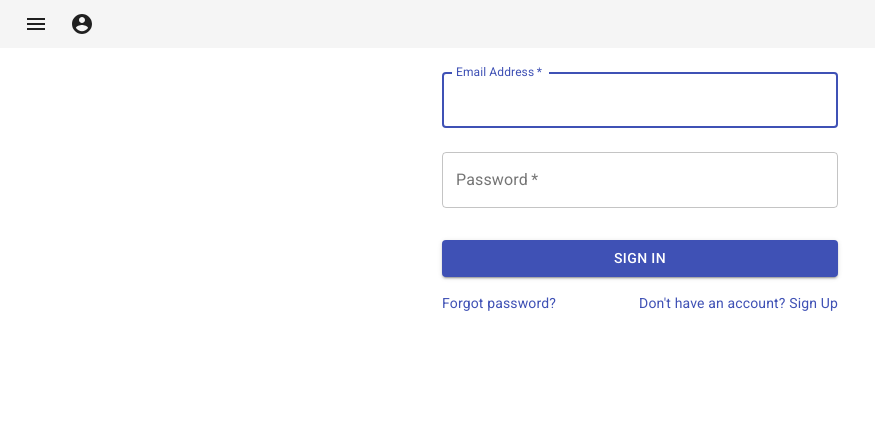
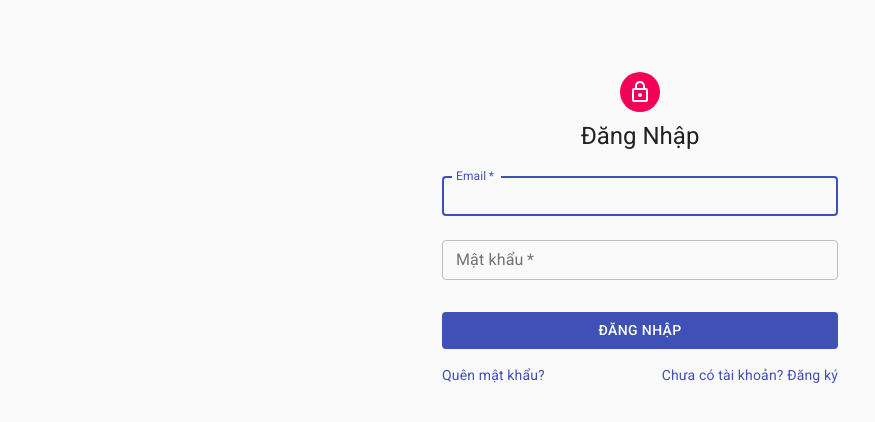
Before and after one commit to huyvandnc/reactjs, a React (Create React App) app: page /signin in a window 1280 px wide. Shown: the top 422 px of the page, without its empty margins (0-875 px from the left). Built offline with nearby package versions, Linux system fonts and the light colour scheme; what react-router-redux would draw is missing.

Commit message:
First Commit

```diff
--- a/src/pages/auth/index.js
+++ b/src/pages/auth/index.js
@@ -5,8 +5,11 @@ import {
     Link,
     TextField,
     Button,
-    Grid
+    Grid,
+    Avatar,
+    CssBaseline
 } from '@material-ui/core';
+import { LockOutlined } from '@material-ui/icons';
 import { makeStyles } from '@material-ui/core/styles';
 import { connect } from 'react-redux';
 import { userActions } from '../../redux/actions';
@@ -57,30 +60,38 @@ const Wrapper = styled.div`
    flex-direction: column;
 `;
 
+const handleLogin = (event) => {
+
+}
+
 const Login = (props) => {
     const classes = useStyles();
     const [email, setEmail] = useState('');
-    const [pasword, setPasword] = useState('');
+    const [password, setPasword] = useState('');
 
     return (
-        <Wrapper>
-            <Header {...props}/>
         <Container component="main" maxWidth="xs">
+            <CssBaseline />
+            <div className={classes.paper}>
+                <Avatar className={classes.avatar}>
+                    <LockOutlined />
+                </Avatar>
+                <Typography component="h1" variant="h5">Đăng Nhập</Typography>
                 <form className={classes.form} noValidate>
-                <TextField variant="outlined" margin="normal" required fullWidth id="email" label="Email Address" name="email" autoComplete="email" autoFocus/>
-                <TextField variant="outlined" margin="normal" required fullWidth name="password" label="Password" type="password" id="password" autoComplete="current-password"/>
-                <Button type="submit" fullWidth variant="contained" color="primary" className={classes.submit}>Sign In</Button>
+                    <TextField value={email} size="small" variant="outlined" margin="normal" required fullWidth id="email" label="Email" name="email" autoComplete="email" autoFocus/>
+                    <TextField value={password} size="small" variant="outlined" margin="normal" required fullWidth name="password" label="Mật khẩu" type="password" id="password" autoComplete="current-password"/>
+                    <Button type="submit" disableElevation fullWidth variant="contained" color="primary" className={classes.submit}>Đăng nhập</Button>
                     <Grid container>
                         <Grid item xs>
-                      <Link href="#" variant="body2">Forgot password?</Link>
+                        <Link href="#" variant="body2">Quên mật khẩu?</Link>
                         </Grid>
                         <Grid item>
-                        <Link href="#" variant="body2">{"Don't have an account? Sign Up"}</Link>
+                            <Link href="#" variant="body2">{"Chưa có tài khoản? Đăng ký"}</Link>
                         </Grid>
                     </Grid>
                 </form>
+            </div>
         </Container>
-        </Wrapper>
     );
 }
 
```
Lines whose indentation alone changed are shown as unchanged.
